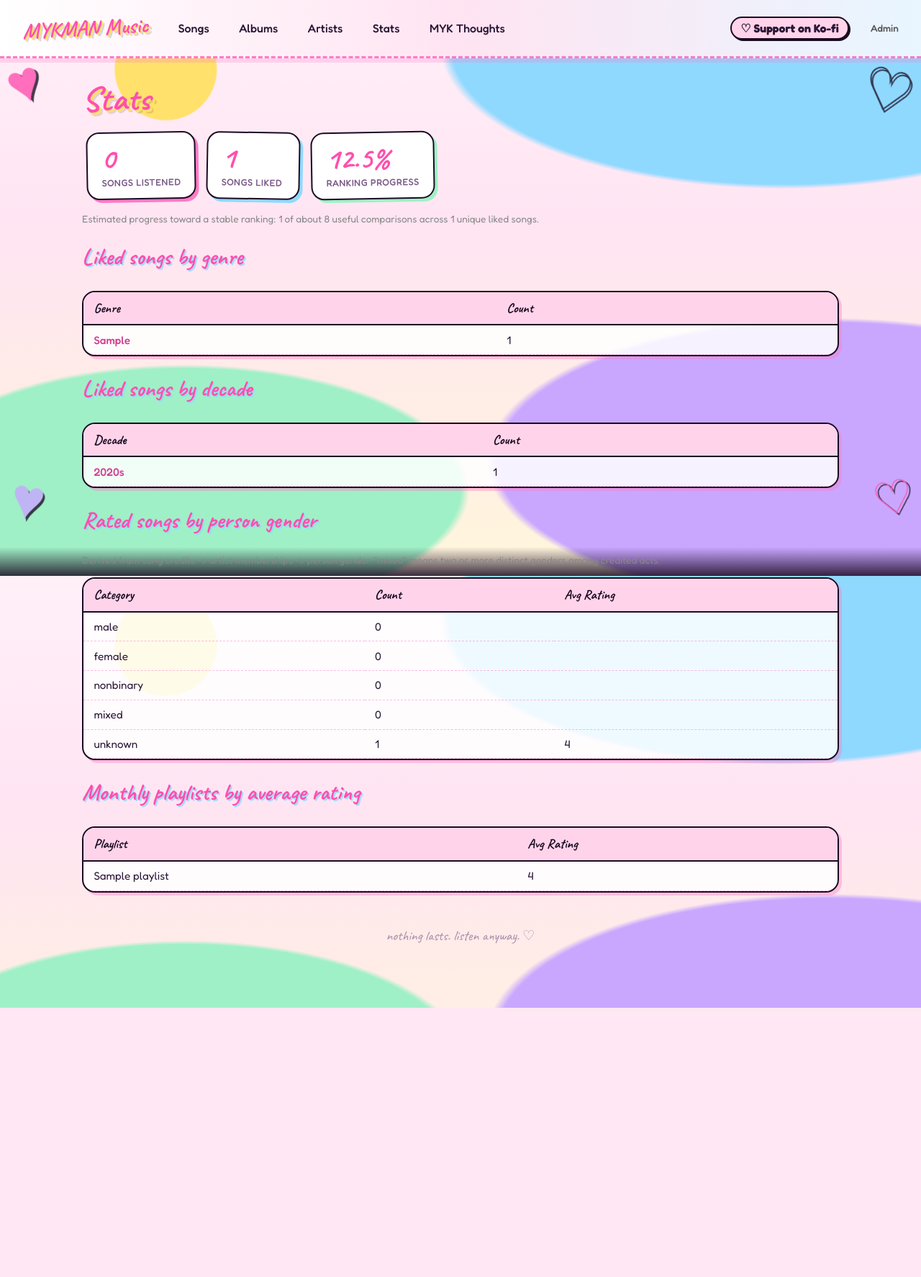
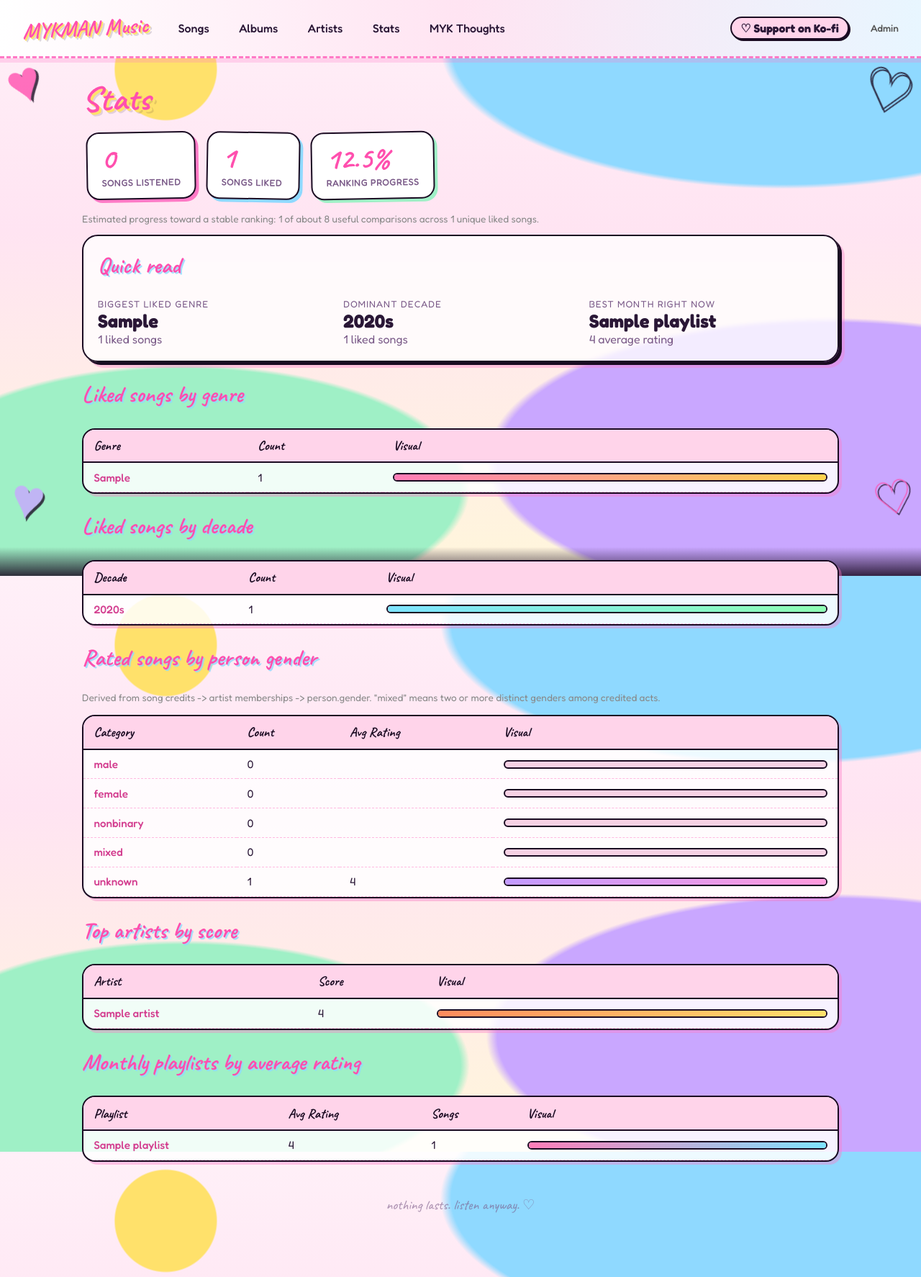
Before and after one commit to mykalkelly-ops/mykman-music, a FastAPI app: page /stats in a window 1280 px wide. Shown: the whole page at 72% size. Before the commit the page ends 1400 px from the top, so only its background shows below. Run offline with FastAPI, Linux system fonts and the light colour scheme; tables that the repository leaves empty hold one stand-in row (values such as "Sample post").

Commit message:
Make stats page interactive and visual

```diff
--- a/app/main.py
+++ b/app/main.py
@@ -29,7 +29,7 @@ from .auth import (
 from .glicko import update_pair
 from .pair_selector import pick_pair, note_recent_pair
 from .placement import update_bounds, maybe_finalize
-from .scoring import album_scores, artist_scores, myk_tier, render_myks, gender_breakdown, is_rankable_album, classify_release_type, effective_album_total_tracks
+from .scoring import album_scores, artist_scores, myk_tier, render_myks, gender_breakdown, is_rankable_album, classify_release_type, effective_album_total_tracks, _expand_artist_genders
 from .notes import render_markdown, resolve_target, search_notes, search_targets, related_songs_for_note
 from .canonical import canonical_key, unique_liked_song_count, progress_metrics, linked_song_groups
 from .genres import normalize_genre
@@ -1461,6 +1461,9 @@ def stats_page(request: Request, db: Session = Depends(get_session)):
         liked_songs,
     )
     by_gender = gender_breakdown(db)
+    max_genre_count = max((v for _, v in by_genre), default=1)
+    max_decade_count = max((v for _, v in by_decade), default=1)
+    max_gender_count = max((count for _, count, _ in by_gender), default=1)
 
     total_songs_in_lib = _listened_song_count(db)
     total_liked = _liked_song_count(db)
@@ -1477,8 +1480,18 @@ def stats_page(request: Request, db: Session = Depends(get_session)):
             .scalar()
         )
         if avg is not None:
-            playlist_rows.append((p.name, p.year, p.month, float(avg)))
-    playlist_rows.sort(key=lambda r: -r[3])
+            count = (
+                db.query(func.count(PlaylistSong.id))
+                .filter(PlaylistSong.playlist_id == p.id)
+                .scalar()
+                or 0
+            )
+            playlist_rows.append({"id": p.id, "name": p.name, "year": p.year, "month": p.month, "avg": float(avg), "count": count})
+    playlist_rows.sort(key=lambda r: -r["avg"])
+    max_playlist_avg = max((row["avg"] for row in playlist_rows), default=1.0)
+
+    top_artists = artist_scores(db)[:10]
+    max_artist_score = max((row.score for row in top_artists), default=1.0)
 
     return templates.TemplateResponse(
         request, "stats.html",
@@ -1490,7 +1503,63 @@ def stats_page(request: Request, db: Session = Depends(get_session)):
             "by_genre": by_genre,
             "by_decade": by_decade,
             "by_gender": by_gender,
+            "max_genre_count": max_genre_count,
+            "max_decade_count": max_decade_count,
+            "max_gender_count": max_gender_count,
             "playlist_rows": playlist_rows,
+            "max_playlist_avg": max_playlist_avg,
+            "top_artists": top_artists,
+            "max_artist_score": max_artist_score,
+        },
+    )
+
+
+def _gender_category_for_song(db: Session, song: Song) -> str:
+    credits = (
+        db.query(SongCredit)
+        .filter(SongCredit.song_id == song.id, SongCredit.role.in_(("primary", "featured")))
+        .all()
+    )
+    all_genders: set[str] = set()
+    for credit in credits:
+        all_genders |= _expand_artist_genders(db, credit.artist_id)
+    named = {gender for gender in all_genders if gender in ("male", "female", "nonbinary")}
+    if len(named) >= 2:
+        return "mixed"
+    if len(named) == 1:
+        return next(iter(named))
+    return "unknown"
+
+
+@app.get("/stats/gender/{category}", response_class=HTMLResponse)
+def stats_gender_detail(category: str, request: Request, db: Session = Depends(get_session)):
+    allowed = {"male", "female", "nonbinary", "mixed", "unknown"}
+    if category not in allowed:
+        return HTMLResponse("Gender bucket not found", status_code=404)
+    songs = (
+        db.query(Song)
+        .options(joinedload(Song.album).joinedload(Album.artist))
+        .filter(Song.comparison_count > 0)
+        .order_by(Song.glicko_rating.desc())
+        .all()
+    )
+    songs_with_stars = []
+    for song in songs:
+        if _gender_category_for_song(db, song) == category:
+            songs_with_stars.append((song, myk_tier(song.glicko_rating, song.glicko_rd)))
+    reviewed_song_ids = {
+        tid for (tid,) in db.query(Note.target_id).filter(Note.target_type == "song", Note.target_id.isnot(None)).distinct().all()
+    }
+    return templates.TemplateResponse(
+        request,
+        "songs.html",
+        {
+            "songs_with_stars": songs_with_stars[:200],
+            "q": f"gender:{category}",
+            "limit": 200,
+            "tier": None,
+            "reviewed_ids": reviewed_song_ids,
+            "render_myks": render_myks,
         },
     )
 
--- a/app/templates/stats.html
+++ b/app/templates/stats.html
@@ -13,24 +13,102 @@
 
 <p style="color:#888; font-size:0.85rem;">Estimated progress toward a stable ranking: {{ progress.completed }} of about {{ progress.target }} useful comparisons across {{ progress.unique_liked }} unique liked songs.</p>
 
+<section class="panel" style="padding:1rem 1.25rem; margin-bottom:1.25rem;">
+  <h2 style="margin-top:0;">Quick read</h2>
+  <div style="display:grid; grid-template-columns:repeat(auto-fit, minmax(240px, 1fr)); gap:1rem;">
+    <div>
+      <div style="font-size:0.8rem; color:#7a5a88; text-transform:uppercase; letter-spacing:0.08em;">Biggest liked genre</div>
+      <div style="font-size:1.6rem; font-weight:800;">{{ by_genre[0][0] if by_genre else "Unknown" }}</div>
+      <div style="color:#7a5a88;">{{ by_genre[0][1] if by_genre else 0 }} liked songs</div>
+    </div>
+    <div>
+      <div style="font-size:0.8rem; color:#7a5a88; text-transform:uppercase; letter-spacing:0.08em;">Dominant decade</div>
+      <div style="font-size:1.6rem; font-weight:800;">{{ by_decade[0][0] if by_decade else "Unknown" }}</div>
+      <div style="color:#7a5a88;">{{ by_decade[0][1] if by_decade else 0 }} liked songs</div>
+    </div>
+    <div>
+      <div style="font-size:0.8rem; color:#7a5a88; text-transform:uppercase; letter-spacing:0.08em;">Best month right now</div>
+      <div style="font-size:1.6rem; font-weight:800;">{{ playlist_rows[0]["name"] if playlist_rows else "None yet" }}</div>
+      <div style="color:#7a5a88;">{{ "%.0f"|format(playlist_rows[0]["avg"]) if playlist_rows else "" }} average rating</div>
+    </div>
+  </div>
+</section>
+
 <h2>Liked songs by genre</h2>
-<table><thead><tr><th>Genre</th><th>Count</th></tr></thead><tbody>
-{% for k, v in by_genre %}<tr><td><a href="/songs?q={{ k | urlencode }}">{{ k }}</a></td><td>{{ v }}</td></tr>{% endfor %}
+<table><thead><tr><th>Genre</th><th>Count</th><th>Visual</th></tr></thead><tbody>
+{% for k, v in by_genre %}
+<tr>
+  <td><a href="/songs?q={{ k | urlencode }}">{{ k }}</a></td>
+  <td>{{ v }}</td>
+  <td style="min-width:220px;">
+    <div style="height:0.75rem; background:#f6d1e4; border:2px solid var(--void); border-radius:999px; overflow:hidden;">
+      <div style="height:100%; width:{{ (v / max_genre_count * 100) if max_genre_count else 0 }}%; background:linear-gradient(90deg, #ff7db8, #ffd34d);"></div>
+    </div>
+  </td>
+</tr>
+{% endfor %}
 </tbody></table>
 
 <h2>Liked songs by decade</h2>
-<table><thead><tr><th>Decade</th><th>Count</th></tr></thead><tbody>
-{% for k, v in by_decade %}<tr><td><a href="/songs?q={{ k[:4] }}">{{ k }}</a></td><td>{{ v }}</td></tr>{% endfor %}
+<table><thead><tr><th>Decade</th><th>Count</th><th>Visual</th></tr></thead><tbody>
+{% for k, v in by_decade %}
+<tr>
+  <td><a href="/songs?q={{ k[:4] }}">{{ k }}</a></td>
+  <td>{{ v }}</td>
+  <td style="min-width:220px;">
+    <div style="height:0.75rem; background:#f6d1e4; border:2px solid var(--void); border-radius:999px; overflow:hidden;">
+      <div style="height:100%; width:{{ (v / max_decade_count * 100) if max_decade_count else 0 }}%; background:linear-gradient(90deg, #7ee3ff, #8effb3);"></div>
+    </div>
+  </td>
+</tr>
+{% endfor %}
 </tbody></table>
 
 <h2>Rated songs by person gender</h2>
 <p style="color:#888; font-size:0.85rem;">Derived from song credits -> artist memberships -> person.gender. "mixed" means two or more distinct genders among credited acts.</p>
-<table><thead><tr><th>Category</th><th>Count</th><th>Avg Rating</th></tr></thead><tbody>
-{% for cat, count, avg in by_gender %}<tr><td>{{ cat }}</td><td>{{ count }}</td><td>{{ "%.0f"|format(avg) if count else "" }}</td></tr>{% endfor %}
+<table><thead><tr><th>Category</th><th>Count</th><th>Avg Rating</th><th>Visual</th></tr></thead><tbody>
+{% for cat, count, avg in by_gender %}
+<tr>
+  <td><a href="/stats/gender/{{ cat }}">{{ cat }}</a></td>
+  <td>{{ count }}</td>
+  <td>{{ "%.0f"|format(avg) if count else "" }}</td>
+  <td style="min-width:220px;">
+    <div style="height:0.75rem; background:#f6d1e4; border:2px solid var(--void); border-radius:999px; overflow:hidden;">
+      <div style="height:100%; width:{{ (count / max_gender_count * 100) if max_gender_count else 0 }}%; background:linear-gradient(90deg, #c39bff, #ff9bdd);"></div>
+    </div>
+  </td>
+</tr>
+{% endfor %}
+</tbody></table>
+
+<h2>Top artists by score</h2>
+<table><thead><tr><th>Artist</th><th>Score</th><th>Visual</th></tr></thead><tbody>
+{% for a in top_artists %}
+<tr>
+  <td><a href="/artists/{{ a.artist_id }}">{{ a.name }}</a></td>
+  <td>{{ "%.0f"|format(a.score) }}</td>
+  <td style="min-width:220px;">
+    <div style="height:0.75rem; background:#f6d1e4; border:2px solid var(--void); border-radius:999px; overflow:hidden;">
+      <div style="height:100%; width:{{ (a.score / max_artist_score * 100) if max_artist_score else 0 }}%; background:linear-gradient(90deg, #ff8b5e, #ffe16b);"></div>
+    </div>
+  </td>
+</tr>
+{% endfor %}
 </tbody></table>
 
 <h2>Monthly playlists by average rating</h2>
-<table><thead><tr><th>Playlist</th><th>Avg Rating</th></tr></thead><tbody>
-{% for name, year, month, avg in playlist_rows %}<tr><td>{{ name }}</td><td>{{ "%.0f"|format(avg) }}</td></tr>{% endfor %}
+<table><thead><tr><th>Playlist</th><th>Avg Rating</th><th>Songs</th><th>Visual</th></tr></thead><tbody>
+{% for row in playlist_rows %}
+<tr>
+  <td><a href="/playlists/{{ row['id'] }}">{{ row["name"] }}</a></td>
+  <td>{{ "%.0f"|format(row["avg"]) }}</td>
+  <td>{{ row["count"] }}</td>
+  <td style="min-width:220px;">
+    <div style="height:0.75rem; background:#f6d1e4; border:2px solid var(--void); border-radius:999px; overflow:hidden;">
+      <div style="height:100%; width:{{ (row['avg'] / max_playlist_avg * 100) if max_playlist_avg else 0 }}%; background:linear-gradient(90deg, #ff7db8, #7ee3ff);"></div>
+    </div>
+  </td>
+</tr>
+{% endfor %}
 </tbody></table>
 {% endblock %}
```
